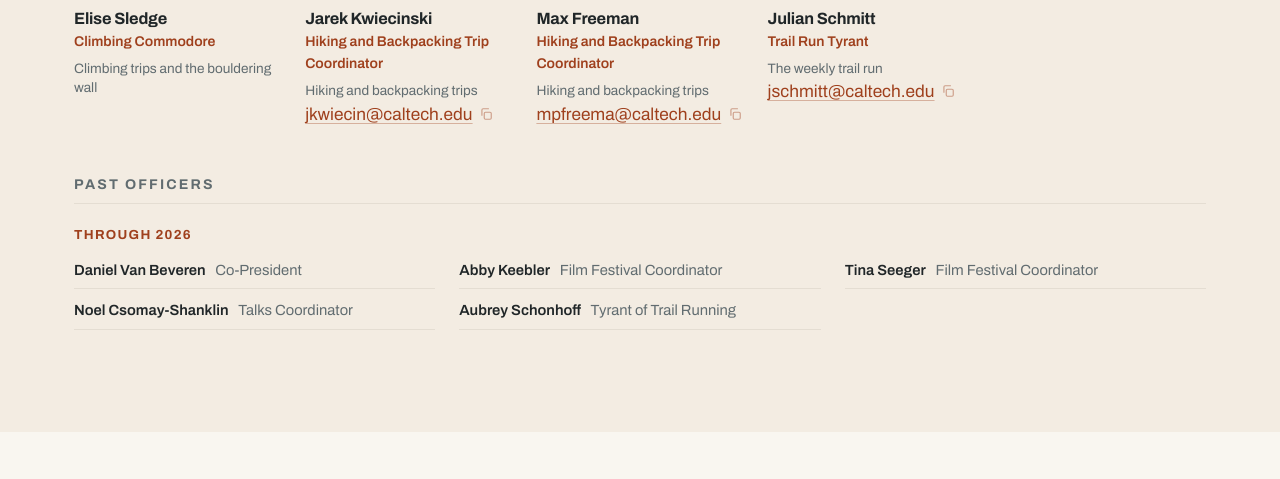
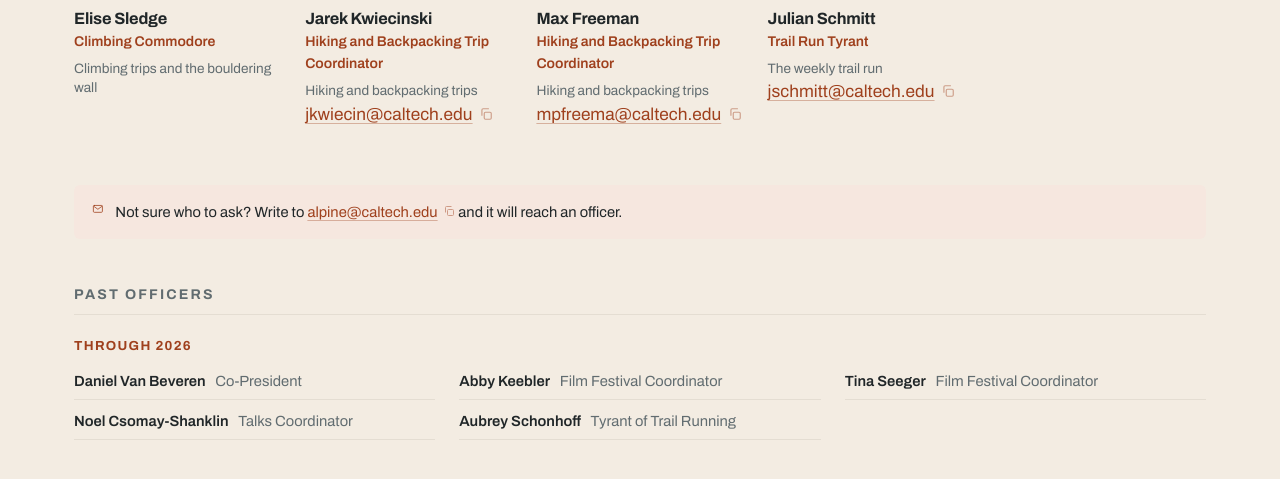
Before and after one commit to caltech-alpine/caltech-alpine.github.io, a PHP site: page /about.php in a window 1280 px wide. Shown: the part 2268-2747 px from the top of the page. Run offline with PHP 8.4, Linux system fonts and the light colour scheme.

Commit message:
Restore the catch-all contact note to the officers section
Cut earlier as a duplicate of the Contact section below it, which on a full
read of the page it is. But somebody scanning the roster for the right person
and not finding them stops at the end of the grid, and never scrolls into a
section they have no reason to expect is there.

```diff
--- a/about.php
+++ b/about.php
@@ -165,10 +165,24 @@ require __DIR__ . '/includes/header.php';
         </div>
       <?php endforeach; ?>
 
+      <?php /* The catch-all, restored 2026-08-14. It was cut as a duplicate of
+               the Contact section below, and on a full read of the page it is
+               one. But somebody scanning the roster for the right person and
+               not finding them stops HERE, at the end of the grid, and never
+               scrolls into a section they have no reason to expect. */ ?>
+      <div class="note mt-lg">
+        <?= icon('mail', 'icon icon--xs') ?>
+        <p>
+          Not sure who to ask? Write to
+          <a href="mailto:<?= e(cfg('links.officers')) ?>"><?= e(cfg('links.officers')) ?></a>
+          and it will reach an officer.
+        </p>
+      </div>
+
     <?php endif; ?>
 
     <?php /* Past officers. Nobody maintains this list — an officer gets an
-             'until' year in data/officers.php and appears here by itself. */ ?>
+             'until' year in data/officers.csv and appears here by itself. */ ?>
     <?php if ($roster['past']): ?>
       <div class="alumni">
         <h3 class="officer-group__title">Past officers</h3>
```
